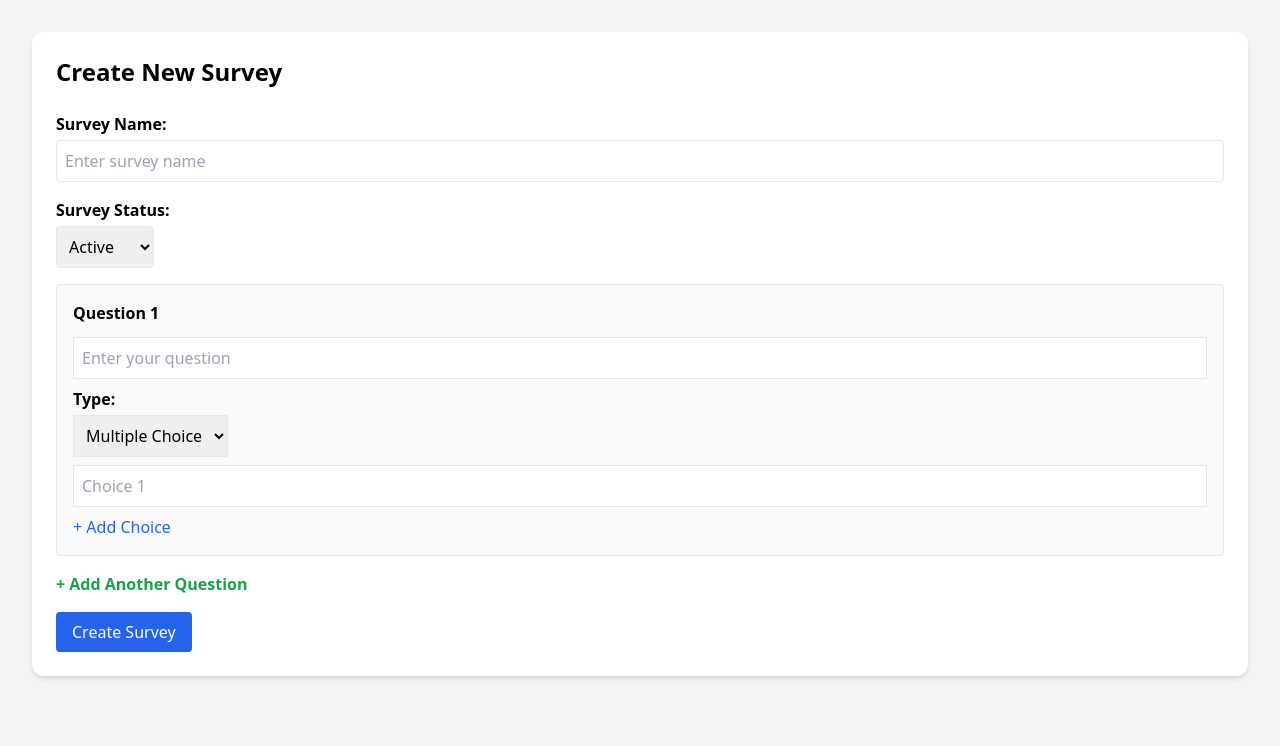
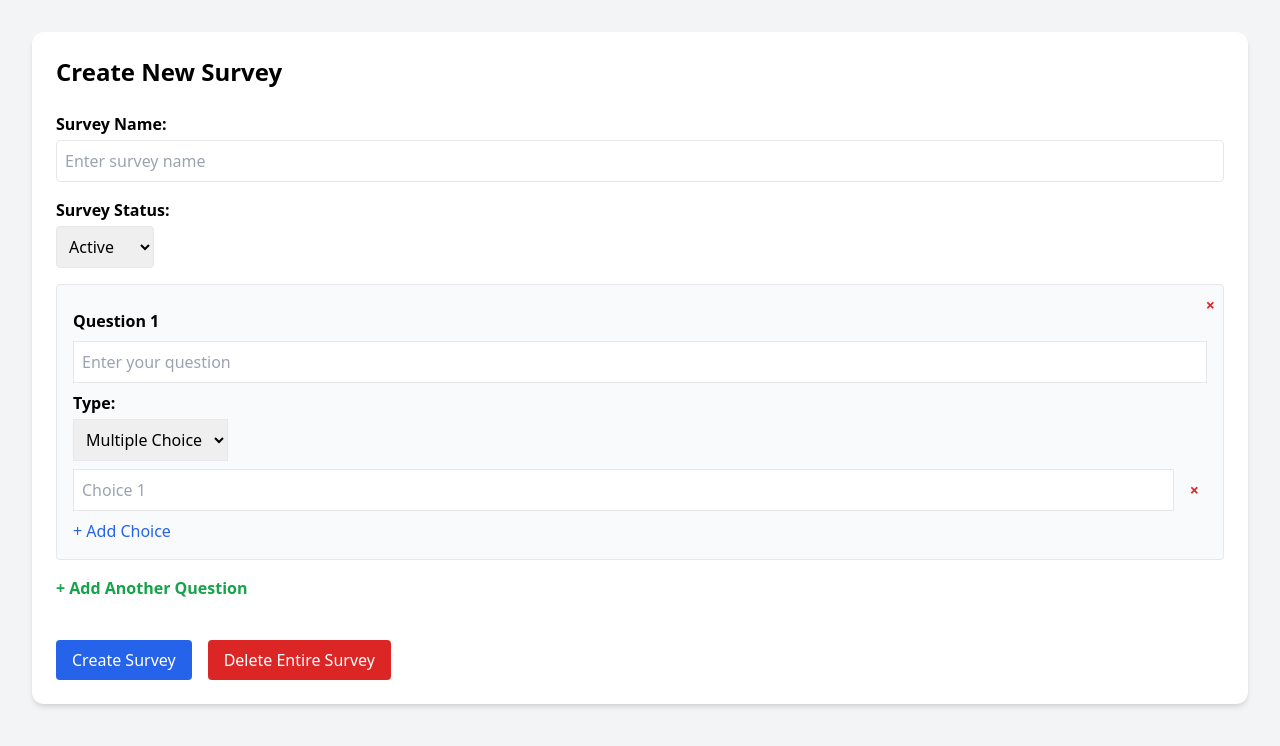
Before and after one commit to KantadaP/AI_Hackathon, a React (Vite) app: page /backend/2 in a window 1280 px wide. Shown: the top 746 px of the page. Built offline with nearby package versions, Linux system fonts and the light colour scheme.

Commit message:
Edit & Preview

```diff
--- a/src/backend/Backend2.jsx
+++ b/src/backend/Backend2.jsx
@@ -1,10 +1,9 @@
-//CREATE SURVEY FUNCTION
-import React, { useState } from 'react';
-import { useParams } from "react-router-dom";
+import React, { useState, useEffect } from 'react';
+import { useParams, useNavigate } from "react-router-dom";
 
-// ✅ Updated createSurvey to include name
-const createSurvey = (surveyId, name, questions, status) => {
+const saveSurvey = (surveyId, name, questions, status) => {
   const surveys = JSON.parse(localStorage.getItem('surveys') || '[]');
+
   const newSurvey = {
     s_id: surveyId,
     name,
@@ -12,19 +11,49 @@ const createSurvey = (surveyId, name, questions, status) => {
     questions,
     createdAt: new Date().toISOString(),
   };
+
+  const existingIndex = surveys.findIndex(s => s.s_id === surveyId);
+  if (existingIndex !== -1) {
+    surveys[existingIndex] = { ...surveys[existingIndex], ...newSurvey };
+  } else {
     surveys.push(newSurvey);
+  }
+
   localStorage.setItem('surveys', JSON.stringify(surveys));
   return newSurvey;
 };
 
-// ✅ Updated form component
+const deleteSurveyById = (surveyId) => {
+  const surveys = JSON.parse(localStorage.getItem('surveys') || '[]');
+  const filtered = surveys.filter(s => s.s_id !== surveyId);
+  localStorage.setItem('surveys', JSON.stringify(filtered));
+};
+
 function FCreateSurveyForm() {
   const { surveyId } = useParams();
+  const navigate = useNavigate();
+
+  const [isSubmitted, setIsSubmitted] = useState(false);
   const [name, setName] = useState('');
   const [status, setStatus] = useState('Active');
   const [questions, setQuestions] = useState([
     { question: '', choice: [''], type: 'multiple_choice' },
   ]);
+
+  useEffect(() => {
+    if (!surveyId) return;
+
+    const surveys = JSON.parse(localStorage.getItem('surveys') || '[]');
+    const existingSurvey = surveys.find(s => s.s_id === surveyId);
+
+    if (existingSurvey) {
+      setName(existingSurvey.name);
+      setStatus(existingSurvey.status);
+      setQuestions(existingSurvey.questions.length > 0 ? existingSurvey.questions : [
+        { question: '', choice: [''], type: 'multiple_choice' }
+      ]);
+    }
+  }, [surveyId]);
 
   const handleQuestionChange = (index, field, value) => {
     const newQuestions = [...questions];
@@ -51,6 +80,51 @@ function FCreateSurveyForm() {
     ]);
   };
 
+  // New: Delete a choice
+  const deleteChoice = (qIndex, cIndex) => {
+    const newQuestions = [...questions];
+    newQuestions[qIndex].choice.splice(cIndex, 1);
+    // if no choice left, add an empty one to prevent zero choice
+    if (newQuestions[qIndex].choice.length === 0) {
+      newQuestions[qIndex].choice.push('');
+    }
+    setQuestions(newQuestions);
+  };
+
+  // New: Delete a question
+  const deleteQuestion = (qIndex) => {
+    const newQuestions = [...questions];
+    newQuestions.splice(qIndex, 1);
+    // If no questions left, add a blank default question
+    if (newQuestions.length === 0) {
+      newQuestions.push({ question: '', choice: [''], type: 'multiple_choice' });
+    }
+    setQuestions(newQuestions);
+  };
+
+  // New: Delete entire survey and reset form
+  const deleteSurvey = () => {
+    if (!surveyId) {
+      // If no surveyId (new form), just reset form
+      setName('');
+      setStatus('Active');
+      setQuestions([{ question: '', choice: [''], type: 'multiple_choice' }]);
+      setIsSubmitted(false);
+      return;
+    }
+
+    if (window.confirm('Are you sure you want to delete this entire survey? This action cannot be undone.')) {
+      deleteSurveyById(surveyId);
+      alert('Survey deleted.');
+
+      // Reset the form fields after deletion
+      setName('');
+      setStatus('Active');
+      setQuestions([{ question: '', choice: [''], type: 'multiple_choice' }]);
+      setIsSubmitted(false);
+    }
+  };
+
   const handleSubmit = (e) => {
     e.preventDefault();
     const cleanedQuestions = questions.map((q) => ({
@@ -61,20 +135,19 @@ function FCreateSurveyForm() {
           : q.choice.filter((c) => c.trim() !== ''),
     }));
 
-    const newSurvey = createSurvey(surveyId, name.trim(), cleanedQuestions, status);
-    if (newSurvey) {
-      alert(`Survey created with ID: ${newSurvey.s_id}`);
+    const savedSurvey = saveSurvey(surveyId || Date.now().toString(), name.trim(), cleanedQuestions, status);
+    if (savedSurvey) {
+      setIsSubmitted(true);
     } else {
-      alert('Failed to create survey');
+      alert('Failed to save survey');
     }
   };
 
   return (
     <div className="p-6 w-full bg-white rounded-xl shadow-md space-y-6">
-    <h1 className="text-2xl font-bold">Create New Survey</h1>
+      <h1 className="text-2xl font-bold">{surveyId ? 'Edit Survey' : 'Create New Survey'}</h1>
 
       <form onSubmit={handleSubmit} className="space-y-4">
-        {/* ✅ New Survey Name Input */}
         <div>
           <label className="block font-semibold mb-1">Survey Name:</label>
           <input
@@ -103,8 +176,17 @@ function FCreateSurveyForm() {
         {questions.map((q, qIndex) => (
           <div
             key={qIndex}
-            className="border rounded p-4 bg-gray-50 space-y-2"
+            className="border rounded p-4 bg-gray-50 space-y-2 relative"
           >
+            <button
+              type="button"
+              onClick={() => deleteQuestion(qIndex)}
+              className="absolute top-2 right-2 text-red-600 hover:text-red-800 font-bold"
+              title="Delete Question"
+            >
+              &times;
+            </button>
+
             <label className="block font-semibold mb-1">
               Question {qIndex + 1}
             </label>
@@ -116,6 +198,7 @@ function FCreateSurveyForm() {
               onChange={(e) =>
                 handleQuestionChange(qIndex, 'question', e.target.value)
               }
+              required
             />
 
             <div>
@@ -135,8 +218,8 @@ function FCreateSurveyForm() {
             {q.type === 'multiple_choice' && (
               <div className="space-y-2">
                 {q.choice.map((c, cIndex) => (
+                  <div key={cIndex} className="flex items-center space-x-2">
                     <input
-                    key={cIndex}
                       type="text"
                       className="w-full border p-2"
                       placeholder={`Choice ${cIndex + 1}`}
@@ -144,7 +227,17 @@ function FCreateSurveyForm() {
                       onChange={(e) =>
                         handleChoiceChange(qIndex, cIndex, e.target.value)
                       }
+                      required
                     />
+                    <button
+                      type="button"
+                      onClick={() => deleteChoice(qIndex, cIndex)}
+                      className="text-red-600 hover:text-red-800 font-bold px-2"
+                      title="Delete Choice"
+                    >
+                      &times;
+                    </button>
+                  </div>
                 ))}
                 <button
                   type="button"
@@ -180,18 +273,33 @@ function FCreateSurveyForm() {
           + Add Another Question
         </button>
 
+        <div className="flex space-x-4 items-center">
           <button
             type="submit"
-          className="block mt-6 bg-blue-600 text-white px-4 py-2 rounded hover:bg-blue-700"
+            className="mt-6 bg-blue-600 text-white px-4 py-2 rounded hover:bg-blue-700"
           >
-          Create Survey
+            {surveyId ? "Update Survey" : "Create Survey"}
           </button>
+
+          <button
+            type="button"
+            onClick={deleteSurvey}
+            className="mt-6 bg-red-600 text-white px-4 py-2 rounded hover:bg-red-700"
+          >
+            Delete Entire Survey
+          </button>
+        </div>
+
+        {isSubmitted && (
+          <div className="p-4 bg-green-100 text-green-800 rounded mt-4">
+            ✅ Survey {surveyId ? 'updated' : 'created'} successfully!
+          </div>
+        )}
       </form>
     </div>
   );
 }
 
-// ✅ Page-level wrapper
 export default function CreateSurveyForm() {
   return (
     <div className="min-h-screen bg-gray-100 p-8">
--- a/src/main.jsx
+++ b/src/main.jsx
@@ -12,6 +12,7 @@ import AddPage from "./pages/AddPage.jsx";
 
 import ChatPage from "./pages/AddPage/ChatPage.jsx";
 import EditPage from "./pages/AddPage/EditPage.jsx";
+import Preview from "./pages/AddPage/Preview.jsx";
 import "./index.css";
 
 import Backend1 from "./backend/Backend1.jsx";
@@ -40,6 +41,7 @@ const router = createBrowserRouter([
     children: [
       { index: true, element: <ChatPage agent_id="asst_gd0SlyeZwjGFm4LPZA5fMyqp" /> },
       { path: "edit", element: <EditPage /> },
+      { path: "preview", element: <Preview /> },
     ],
   },
   {
--- /dev/null
+++ b/src/pages/AddPage/Preview.jsx
@@ -0,0 +1,84 @@
+import React, { useEffect, useState } from "react";
+import { useParams } from "react-router-dom";
+
+function FPreviewSurveyForm() {
+  const { surveyId } = useParams();
+  const [survey, setSurvey] = useState(null);
+
+  useEffect(() => {
+    const surveys = JSON.parse(localStorage.getItem("surveys") || "[]");
+    const foundSurvey = surveys.find((s) => s.s_id === surveyId);
+    setSurvey(foundSurvey || null);
+  }, [surveyId]);
+
+  if (!survey) {
+    return (
+      <div className="p-6 w-full bg-white rounded-xl shadow-md space-y-6 text-center text-red-600">
+        Survey with ID "{surveyId}" not found.
+      </div>
+    );
+  }
+
+  return (
+    <div className="p-6 w-full bg-white rounded-xl shadow-md space-y-6">
+      <h1 className="text-2xl font-bold">{survey.name}</h1>
+      <p className="text-gray-600 font-semibold">Status: {survey.status}</p>
+
+      {survey.questions.map((q, qIndex) => (
+        <div
+          key={qIndex}
+          className="border rounded p-4 bg-gray-50 space-y-2"
+        >
+          <label className="block font-semibold mb-1">
+            Question {qIndex + 1}
+          </label>
+          <p className="w-full border p-2 bg-white">{q.question}</p>
+
+          <div>
+            <label className="block font-semibold mb-1">Type:</label>
+            <p className="border p-2 bg-white">
+              {q.type === "multiple_choice"
+                ? "Multiple Choice"
+                : "Fill in the Blank"}
+            </p>
+          </div>
+
+          {q.type === "multiple_choice" && (
+            <div className="space-y-2">
+              {q.choice.map((c, cIndex) => (
+                <p
+                  key={cIndex}
+                  className="w-full border p-2 bg-white"
+                >
+                  {c}
+                </p>
+              ))}
+            </div>
+          )}
+
+          {q.type === "fill_answer" && (
+            <div className="mt-2">
+              <label className="block font-medium text-sm mb-1">
+                Answer Field Preview:
+              </label>
+              <input
+                type="text"
+                disabled
+                className="w-full border p-2 bg-gray-200 text-gray-600"
+                placeholder="User will type their answer here"
+              />
+            </div>
+          )}
+        </div>
+      ))}
+    </div>
+  );
+}
+
+export default function PreviewSurveyPage() {
+  return (
+    <div className="min-h-screen bg-gray-100 p-8">
+      <FPreviewSurveyForm />
+    </div>
+  );
+}
```
Also changed, not shown: src/pages/AddPage/EditPage.jsx (line endings or trailing spaces). Lines whose indentation alone changed are shown as unchanged.
